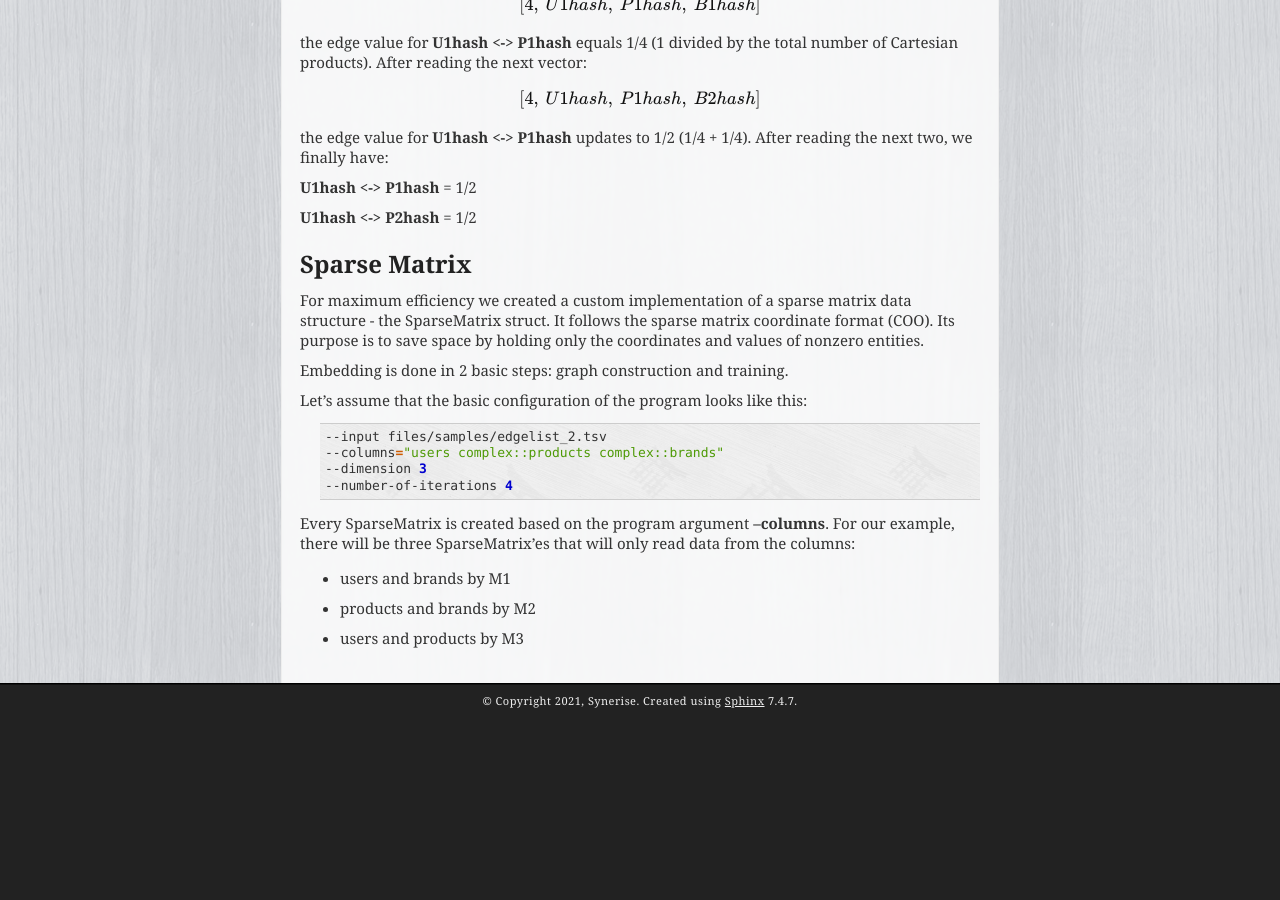
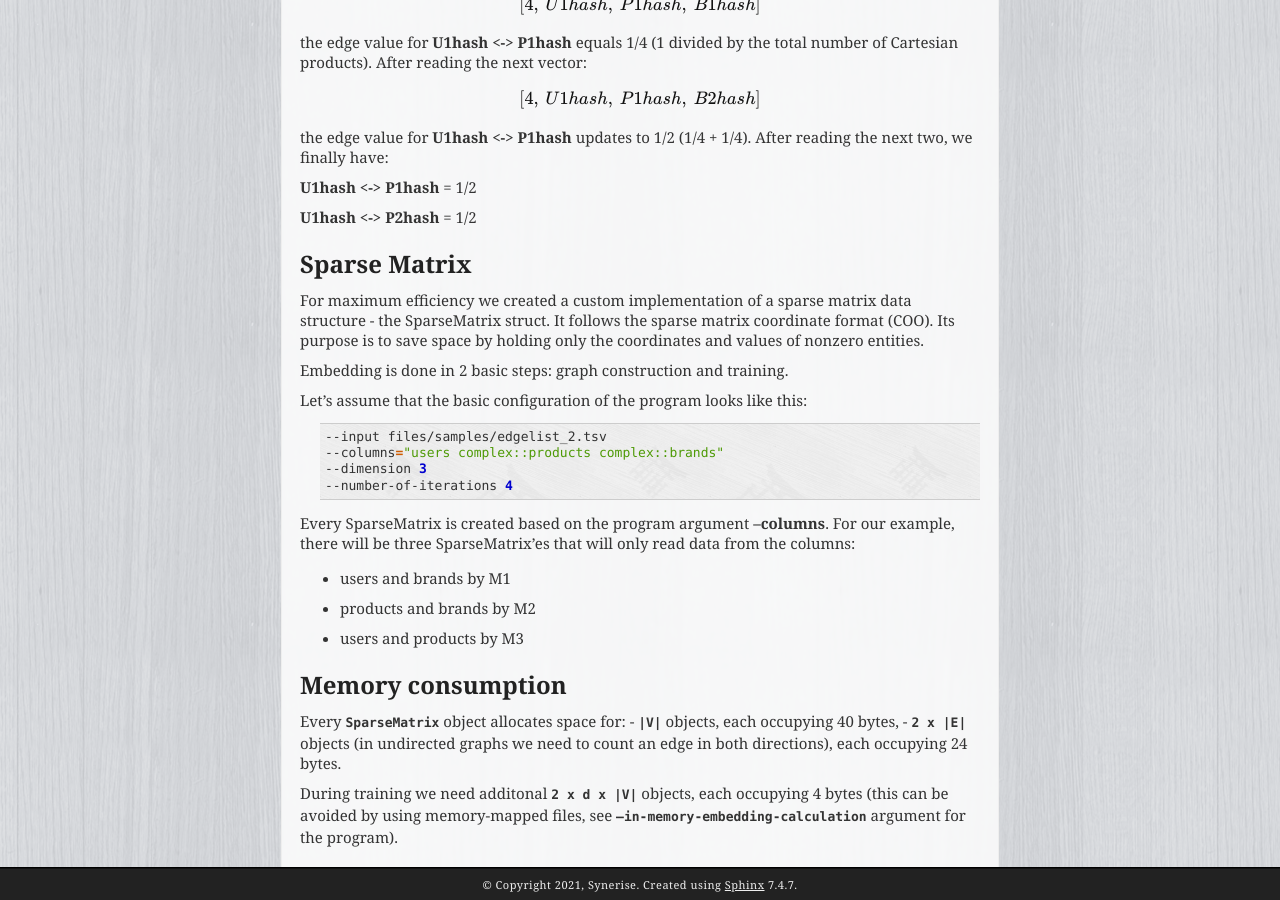
Before and after one commit to BaseModelAI/cleora, a Sphinx documentation site: the page built from docs/source/graph_creation.rst, in a window 1280 px wide and 900 px high, scrolled down 1554 px. Built offline with Sphinx 7.4.7, drawn with Linux system fonts in a browser that asks for light colours; before the commit the page ends 2270 px from its top, so only the background shows below that.

Commit message:
Update graph_creation.rst

```diff
--- a/docs/source/graph_creation.rst
+++ b/docs/source/graph_creation.rst
@@ -95,3 +95,14 @@ Every SparseMatrix is created based on the program argument **--columns**. For o
 - users and brands by M1
 - products and brands by M2
 - users and products by M3
+
+
+Memory consumption
+-------------------
+
+
+Every `SparseMatrix` object allocates space for:
+- `|V|` objects, each occupying 40 bytes,
+- `2 x |E|` objects (in undirected graphs we need to count an edge in both directions), each occupying 24 bytes.
+
+During training we need additonal `2 x d x |V|` objects, each occupying 4 bytes (this can be avoided by using memory-mapped files, see `--in-memory-embedding-calculation` argument for the program).
```
